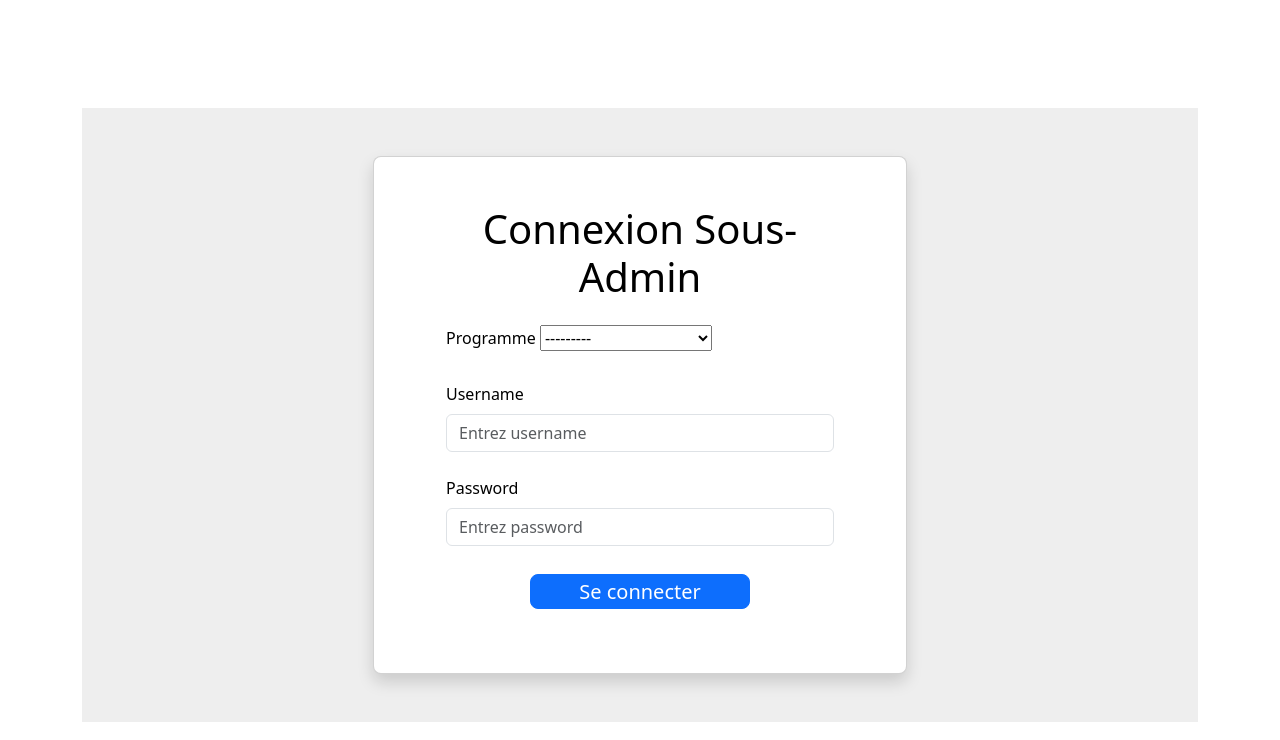
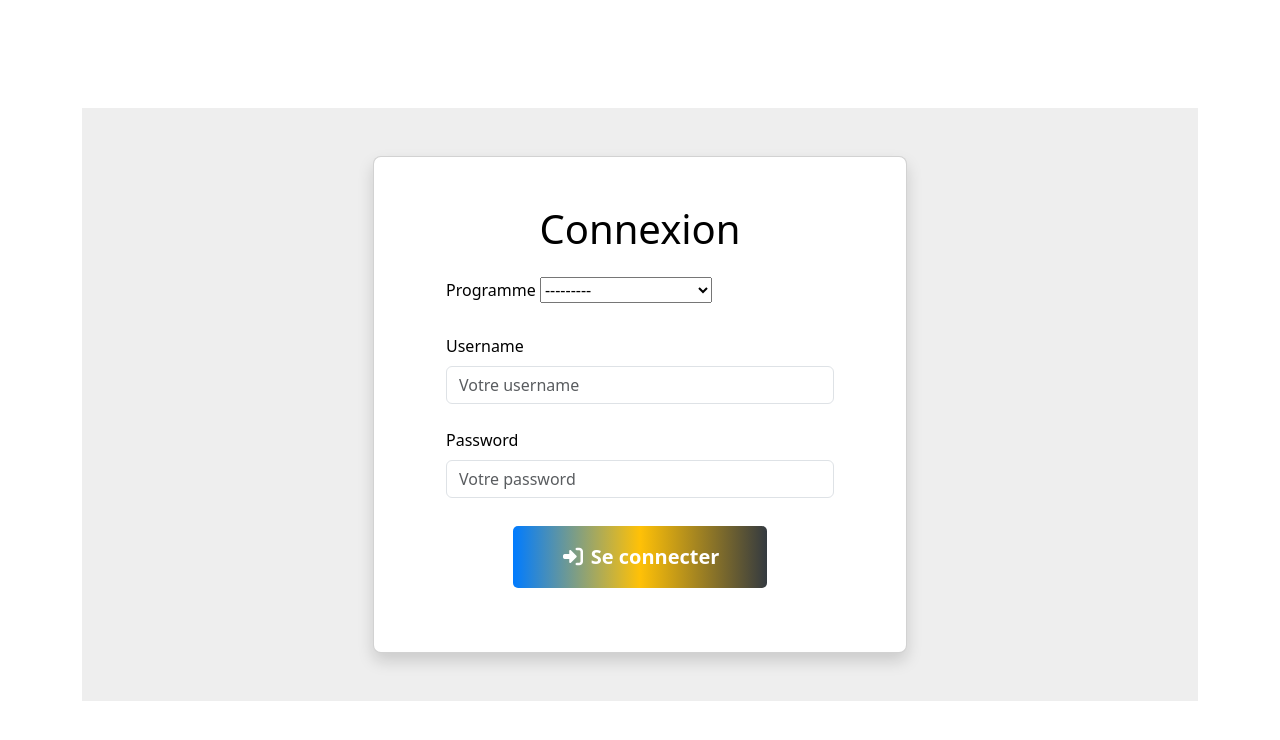
Before and after one commit to Andrebeet1/group, a Django app: page /login_sous_admin/ in a window 1280 px wide. Shown: the part 60-800 px from the top of the page. Run offline with Django 4.2, Linux system fonts and the light colour scheme; tables that the repository leaves empty hold one stand-in row (values such as "Sample post").

Commit message:
Update login_sous_admin.html

```diff
--- a/programmes/templates/login_sous_admin.html
+++ b/programmes/templates/login_sous_admin.html
@@ -10,7 +10,7 @@
         <div class="card rounded-3 text-black shadow">
           <div class="card-body p-md-5 mx-md-4">
 
-            <h1 class="text-center mb-4">Connexion Sous-Admin</h1>
+            <h1 class="text-center mb-4">Connexion </h1>
 
             <form method="POST" novalidate>
               {% csrf_token %}
@@ -18,10 +18,10 @@
               {% for field in form %}
                 <div class="form-outline mb-4">
                   <label class="form-label" for="{{ field.id_for_label }}">
-                    {{ field.label|default:"" }}
+                    {{ field.label|default:"Nom du champ" }}
                   </label>
 
-                  {% if field.field.widget.input_type == "select" or field.field.widget|default:"" == "Select" %}
+                  {% if field.field.widget.input_type == "select" %}
                     {{ field }}
                   {% else %}
                     <input
@@ -29,7 +29,7 @@
                       name="{{ field.name }}"
                       id="{{ field.id_for_label }}"
                       class="form-control {% if field.errors %}is-invalid{% endif %}"
-                      placeholder="Entrez {{ field.label|lower }}"
+                      placeholder="Votre {{ field.label|lower }}"
                       value="{{ field.value|default_if_none:'' }}">
                   {% endif %}
 
@@ -45,9 +45,9 @@
 
               <div class="text-center pt-1 mb-3">
                 <button
-                  class="btn btn-primary btn-lg btn-block fa-lg gradient-custom-2 px-5 py-3"
+                  class="btn btn-gradient btn-lg btn-block px-5 py-3"
                   type="submit">
-                  Se connecter
+                  <i class="fas fa-sign-in-alt"></i> Se connecter
                 </button>
               </div>
 
```
